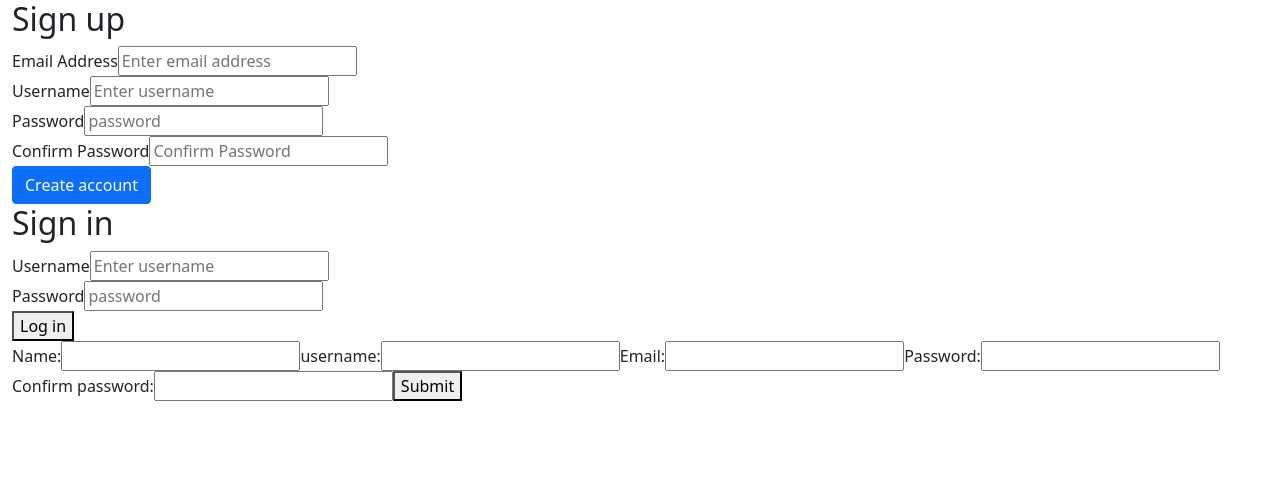
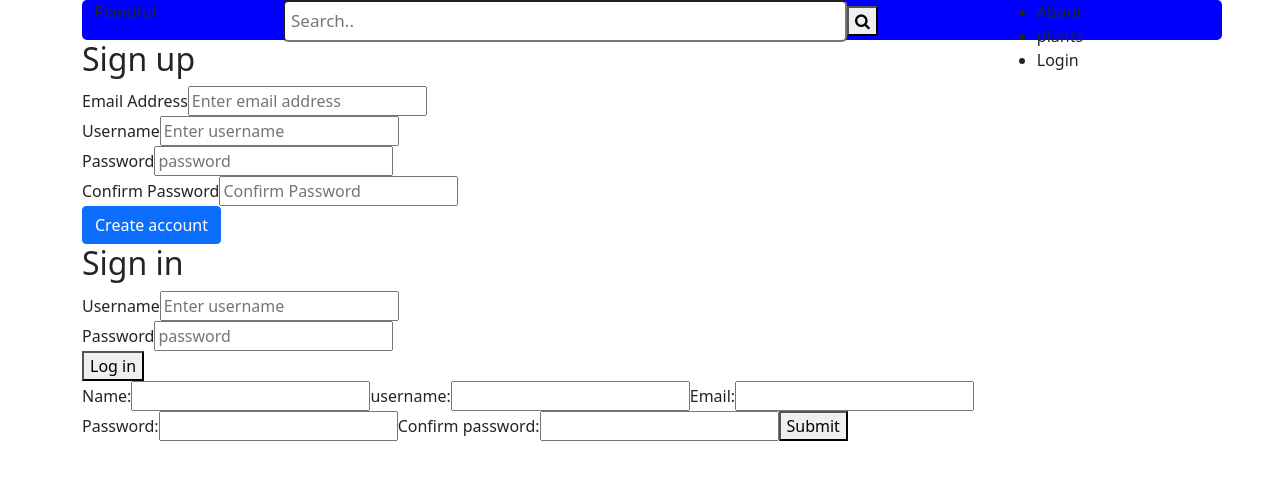
Before and after one commit to muudi10/plantiful, a React (Create React App) app: page / in a window 1280 px wide. Shown: the top 480 px of the page. Built offline with nearby package versions, Linux system fonts and the light colour scheme; no server answers.

Commit message:
refactored some of the code

```diff
--- a/public/index.html
+++ b/public/index.html
@@ -8,6 +8,7 @@
       name="description"
       content="Web site created using create-react-app"
     />
+    <link rel="stylesheet" href="https://cdnjs.cloudflare.com/ajax/libs/font-awesome/4.7.0/css/font-awesome.min.css">
 
     <title>Plantiful</title>
   </head>
--- a/src/App.js
+++ b/src/App.js
@@ -3,10 +3,12 @@ import LoginForm from "./components/LoginForm";
 import Register from "./components/RegisterForm/Register"
 import { DataContextProvider } from "./dataContext/DataContext";
 import PlantCard from "./components/Card/PlantCard"
+import NavBar from "./components/TopBar/TopBar"
 function App() {
   return (
     <DataContextProvider>
-      <div className="App container-fluid ">
+      <div className="App container ">
+      <NavBar />
         <RegisterForm />
         <LoginForm />
         < Register/>
--- /dev/null
+++ b/src/components/TopBar/TopBar.js
@@ -0,0 +1,31 @@
+import React,{useContext} from "react";
+import "./navbar.css";
+import {DataContext} from "../../dataContext/DataContext"
+export default function TopBar() {
+  const {searchTerm, handleInputChange} = useContext(DataContext);
+  return (
+    <div className="container top-bar">
+      <div className="wrapper">
+        <div className="logo">
+          <span> Plantiful </span>{" "}
+        </div>{" "}
+        <div className="search">
+          <form action="/">
+            <input type="text" placeholder="Search.." onChange={handleInputChange} value={searchTerm} size = "50" name="search" />
+            <button type="submit">
+              {" "}
+              <i class="fa fa-search"> </i>
+            </button>
+          </form>
+        </div>
+        <div className="nav-links">
+          <ul>
+            <li>About</li>
+            <li>plants</li>
+            <li>Login</li>
+          </ul>
+        </div>
+      </div>
+    </div>
+  );
+}
--- /dev/null
+++ b/src/components/TopBar/navbar.css
@@ -0,0 +1,33 @@
+.top-bar {
+  width: 100vw;
+  height:5vh;
+  background-color: blue ;
+  border-radius: 5px;
+}
+.wrapper {
+  display: grid;
+  grid-template-columns:1fr, 3fr 1fr;
+
+}
+.logo{
+  grid-column-start: 1, ;
+  grid-column-end: 2 ;
+}
+.search {
+  grid-column-start: 2, ;
+  grid-column-end: 3 ;
+  width: 100%;
+  border-radius: 10px;
+}
+
+.search input[type=text] {
+  padding: 6px;
+  font-size: 17px;
+  border-radius: 5px;
+}
+
+
+.nav-links {
+  grid-column-start: 3, ;
+  grid-column-end: 4;
+}
--- a/src/dataContext/API.js
+++ b/src/dataContext/API.js
@@ -1,6 +1,6 @@
 import axios from "axios";
 
-
+//all plants
 const getPlant = async(setPlants)=>{
     let endpoint = '/plants';
     const response = await axios.get(endpoint)
--- a/src/dataContext/DataContext.js
+++ b/src/dataContext/DataContext.js
@@ -18,6 +18,8 @@ export const DataContextProvider = (props) => {
     };
     const [fields, setFields] = useState(initialState.fields);
     const [plants, setPlants] = useState({})
+    const [searchTerm, setSearchTerm] = useState()
+
     const handleFieldChange = (event) => {
       event.preventDefault();
       setFields((prev) => ({
@@ -25,10 +27,25 @@ export const DataContextProvider = (props) => {
         [event.target.name]: event.target.value,
       }));
     };
+
     const handleSubmit =(e)=>{
         e.preventDefault()
         return registerUSer(fields, setMessage)
       }
+
+      const handleEnter = (event) => {
+        if (event.key === "Enter") {
+          // return handlePlantSearch();
+        }
+      };
+       console.log(searchTerm)
+      const handleInputChange = (event) => setSearchTerm(event.target.value);
+
+  // const handlePlantSearch = () => {
+  //   getForecast(searchText, setSelectedDate, setForecasts, setLocation);
+  //   setSearchText("");
+  // };
+
 useEffect(()=>{
   getPlant(setPlants)
 },[])
@@ -41,7 +58,12 @@ console.log(plants)
         setMessage,
         handleFieldChange,
         handleSubmit,
-        plants
+        plants,
+        searchTerm,
+        setSearchTerm,
+        handleEnter,
+        handleInputChange,
+        // handlePlantSearch
       };
       console.log(fields)
 
--- a/src/index.js
+++ b/src/index.js
@@ -1,6 +1,7 @@
 import React from 'react';
 import ReactDOM from 'react-dom';
 import 'bootstrap/dist/css/bootstrap.min.css';
+
 import App from './App';
 
 ReactDOM.render(
```
Also changed, not shown: src/components/TopBar/Logo/Logo.js (added, +11 -0 lines), src/components/TopBar/Search.js (added, +11 -0 lines), src/dataContext/plantSearch.js (added, +15 -0 lines).
